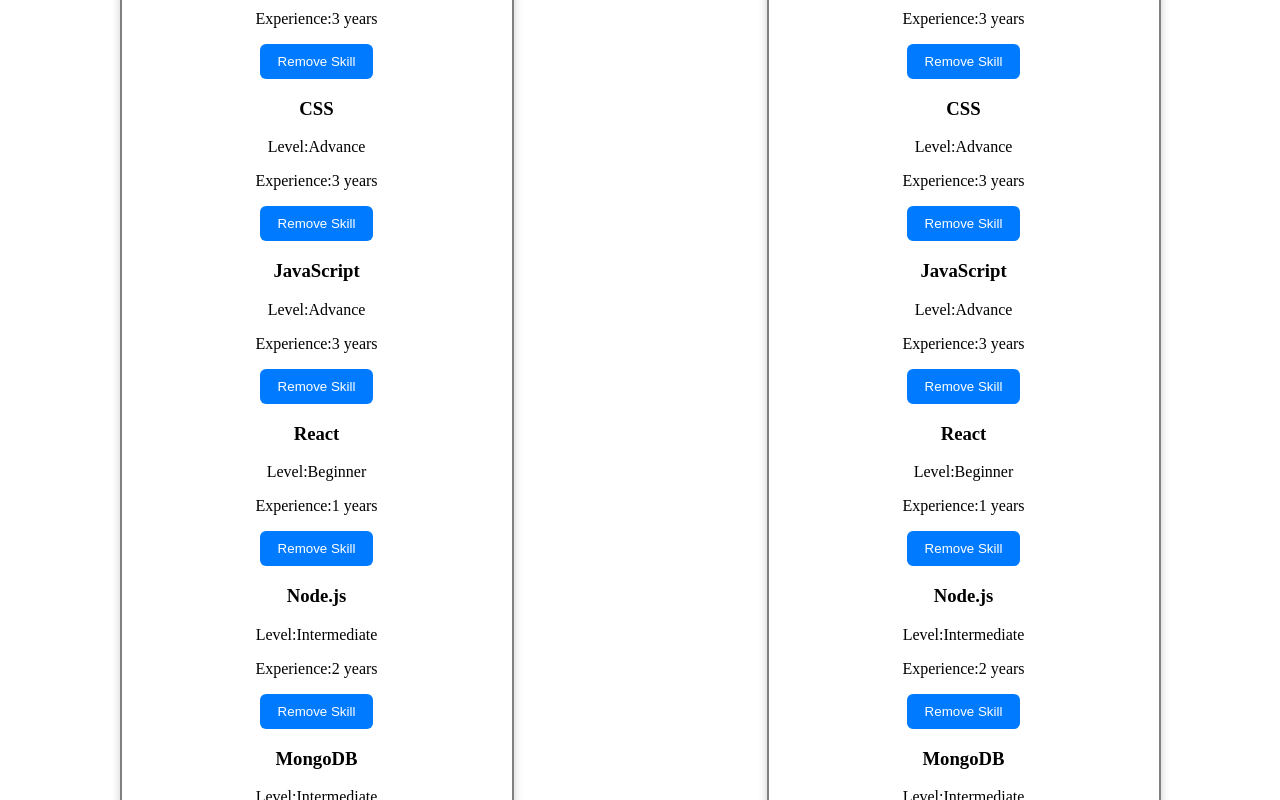
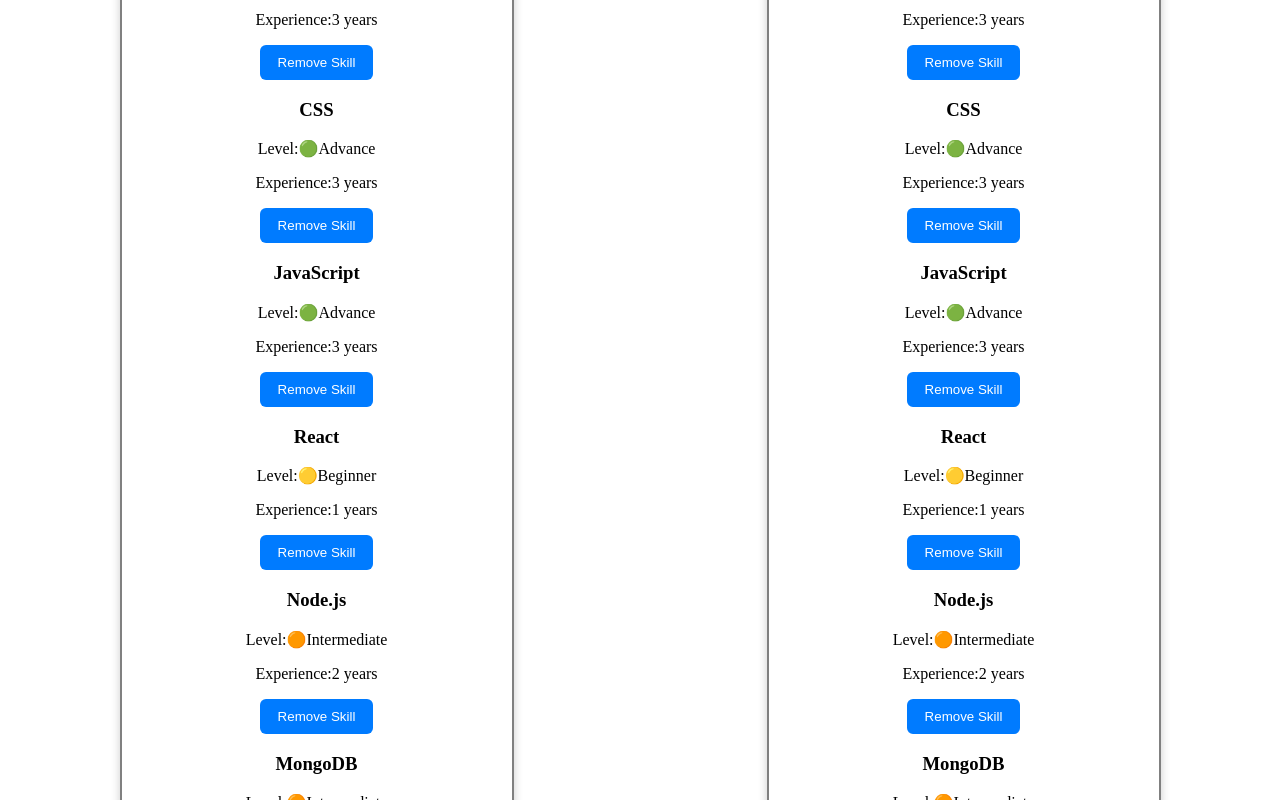
Before and after one commit to hoor09/react-profile-card, a React (Vite) app: page / in a window 1280 px wide. Shown: the part 520-1320 px from the top of the page. Built offline with nearby package versions, Linux system fonts and the light colour scheme.

Commit message:
Add 3 more components Notification,User status, and implement conditional rendering

```diff
--- a/src/App.jsx
+++ b/src/App.jsx
@@ -23,6 +23,7 @@
    skill3="JavaScript"
 
    />
+   <br></br>
    <Button />
    <Footer
    name="Zainab" />
@@ -42,6 +43,7 @@
    skill3="MongoDB"
 
    />
+   <br></br>
    <Button />
    <Footer
    name="Ali" />
--- a/src/components/Skills.jsx
+++ b/src/components/Skills.jsx
@@ -5,37 +5,37 @@
   {
     id:1,
     name:"HTML",
-    level:"advance",
+    level:"🟢Advance",
     experience: "3 years"
   },
   {
     id:2,
     name:"CSS",
-    level:"Advance",
+    level:"🟢Advance",
 experience: "3 years"
   },
   {
     id:3,
     name:"JavaScript",
-    level:"Advance",
+    level:"🟢Advance",
     experience: "3 years"
   },
   {
     id:4,
     name:"React",
-    level:"Beginner",
+    level:"🟡Beginner",
     experience: "1 years"
   },
    {
     id:5,
     name:"Node.js",
-    level:"Intermediate",
+    level:"🟠Intermediate",
     experience: "2 years"
   },
    {
     id:6,
     name:"MongoDB",
-    level:"Intermediate",
+    level:"🟠Intermediate",
     experience: "2 years"
   }
   ];
```
Also changed, not shown: src/components/LoginStatus.jsx (added, +11 -0 lines), src/components/Notifications.jsx (added, +10 -0 lines), src/components/UserStatus.jsx (added).
